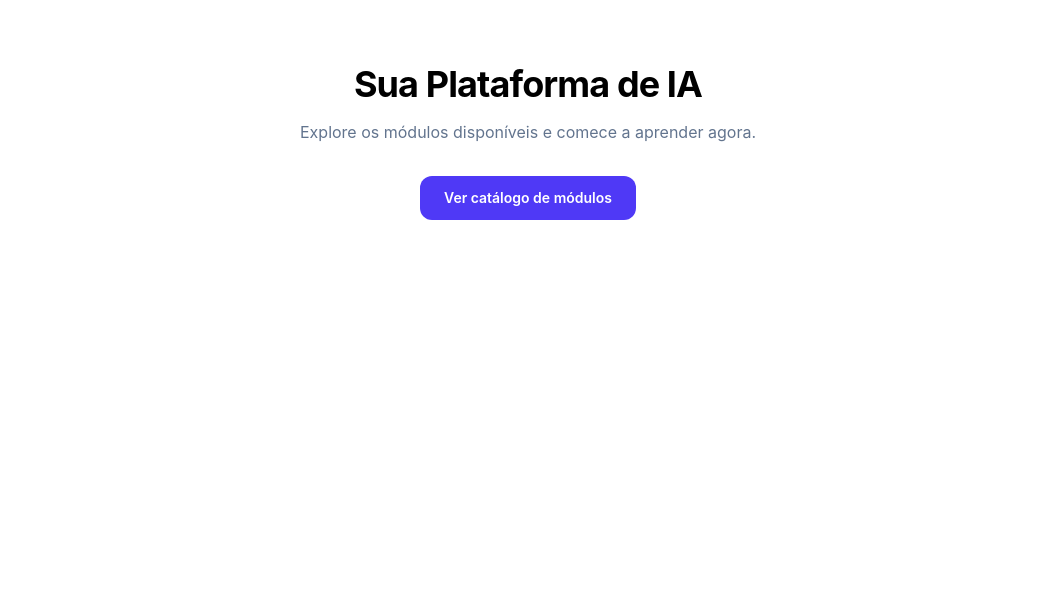
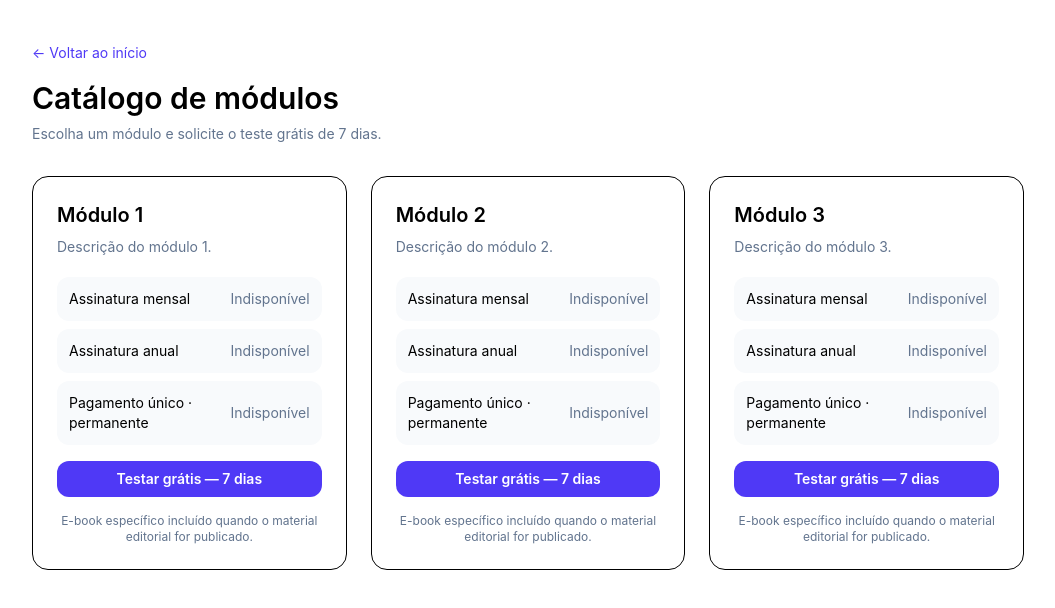
Before and after one commit to nayrakaio1218-bot/profissional-ia-360-novo, a Next.js app: page /catalogo in a window 1280 px wide. Shown: the top 608 px of the page, without its empty margins (112-1167 px from the left). Built offline with nearby package versions, Linux system fonts and the light colour scheme.

Commit message:
Update page.tsx

```diff
--- a/app/catalogo/page.tsx
+++ b/app/catalogo/page.tsx
@@ -1,18 +1,78 @@
 import Link from "next/link";
 
-export default function HomePage() {
+interface Module {
+  key: string;
+  name: string;
+  description: string;
+}
+
+const modules: Module[] = [
+  {
+    key: "modulo-1",
+    name: "Módulo 1",
+    description: "Descrição do módulo 1.",
+  },
+  {
+    key: "modulo-2",
+    name: "Módulo 2",
+    description: "Descrição do módulo 2.",
+  },
+  {
+    key: "modulo-3",
+    name: "Módulo 3",
+    description: "Descrição do módulo 3.",
+  },
+];
+
+const plans = [
+  { id: "monthly", label: "Assinatura mensal" },
+  { id: "annual", label: "Assinatura anual" },
+  { id: "lifetime", label: "Pagamento único · permanente" },
+];
+
+export default function CatalogoPage() {
   return (
-    <main className="mx-auto max-w-3xl px-4 py-16 text-center">
-      <h1 className="text-4xl font-bold tracking-tight">Sua Plataforma de IA</h1>
-      <p className="mt-4 text-slate-500">
-        Explore os módulos disponíveis e comece a aprender agora.
+    <main className="mx-auto max-w-5xl px-4 py-10">
+      <Link href="/" className="text-sm text-indigo-600 hover:underline">
+        ← Voltar ao início
+      </Link>
+
+      <h1 className="mt-4 text-3xl font-semibold">Catálogo de módulos</h1>
+      <p className="mt-2 text-sm text-slate-500">
+        Escolha um módulo e solicite o teste grátis de 7 dias.
       </p>
-      <Link
-        href="/catalogo"
-        className="mt-8 inline-block rounded-xl bg-indigo-600 px-6 py-3 text-sm font-semibold text-white hover:bg-indigo-700"
-      >
-        Ver catálogo de módulos
-      </Link>
+
+      <div className="mt-8 grid gap-6 sm:grid-cols-2 lg:grid-cols-3">
+        {modules.map((m) => (
+          <article key={m.key} className="flex flex-col rounded-2xl border bg-white p-6">
+            <h2 className="text-xl font-semibold">{m.name}</h2>
+            <p className="mt-2 flex-1 text-sm text-slate-500">{m.description}</p>
+
+            <div className="mt-5 space-y-2">
+              {plans.map((plan) => (
+                <div
+                  key={plan.id}
+                  className="flex items-center justify-between rounded-xl bg-slate-50 p-3 text-sm"
+                >
+                  <span>{plan.label}</span>
+                  <span className="text-slate-500">Indisponível</span>
+                </div>
+              ))}
+            </div>
+
+            <Link
+              href={`/teste-gratis/${m.key}`}
+              className="mt-4 block w-full rounded-xl bg-indigo-600 px-4 py-2 text-center text-sm font-semibold text-white hover:bg-indigo-700"
+            >
+              Testar grátis — 7 dias
+            </Link>
+
+            <p className="mt-4 text-center text-xs text-slate-500">
+              E-book específico incluído quando o material editorial for publicado.
+            </p>
+          </article>
+        ))}
+      </div>
     </main>
   );
 }
```
